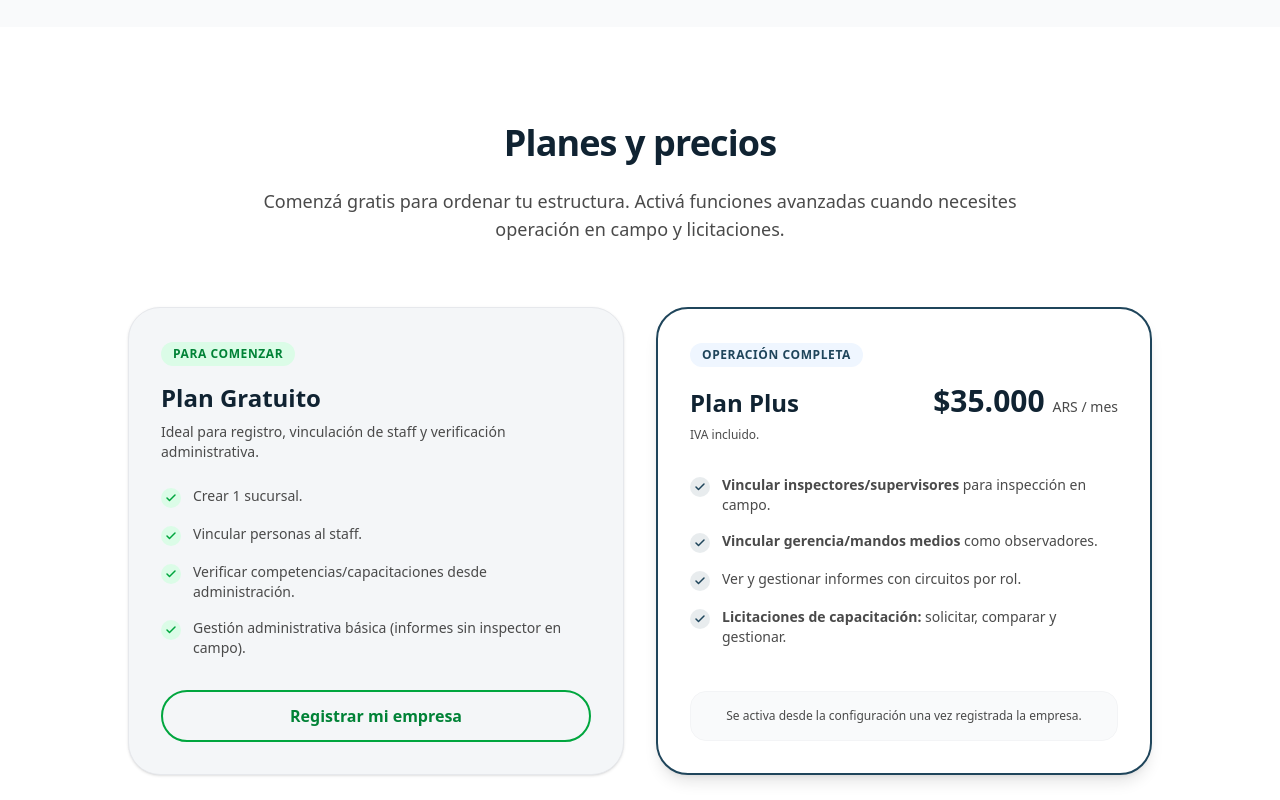
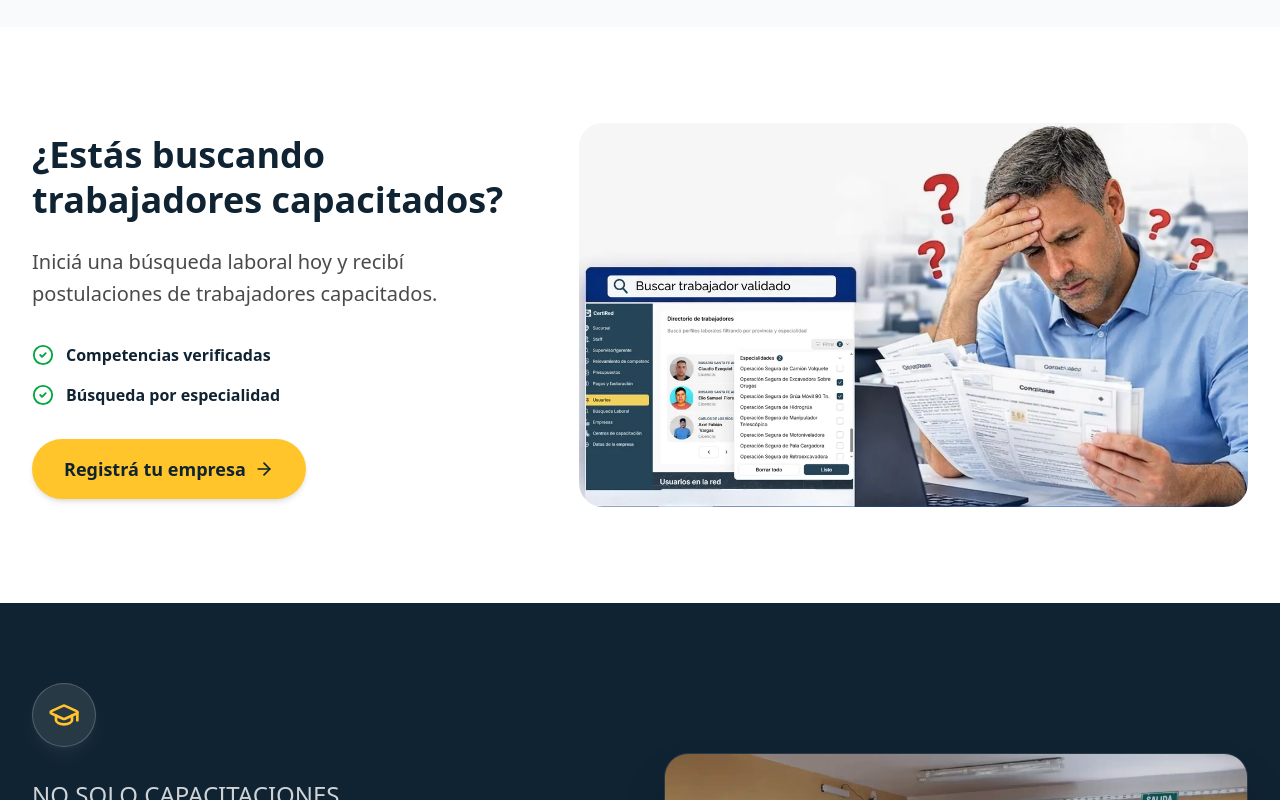
Before and after one commit to lbozzolo/perfil-360, a Next.js app: page /empresas in a window 1280 px wide. Shown: the part 4140-4940 px from the top of the page. Built offline with nearby package versions, Linux system fonts and the light colour scheme; no server answers.

Commit message:
Actualiza componentes y agrega BusquedaLaboralEmpresas

```diff
--- /dev/null
+++ b/src/app/empresas/components/BusquedaLaboralEmpresas.tsx
@@ -0,0 +1,59 @@
+'use client';
+
+import Image from 'next/image';
+import { CheckCircle2, ArrowRight } from 'lucide-react';
+
+const registroUrl = process.env.NEXT_PUBLIC_REGISTRO_URL || 'https://registro.perfil360.com.ar';
+
+export default function BusquedaLaboralEmpresas() {
+  return (
+    <section className="py-24 bg-white">
+      <div className="max-w-7xl mx-auto px-4 md:px-8">
+        <div className="flex flex-col lg:flex-row items-center gap-12 lg:gap-16">
+
+          {/* Left Column - Text & CTA */}
+          <div className="flex-1 w-full">
+            <h2 className="text-3xl md:text-4xl font-bold text-deep-blue mb-6 leading-tight">
+              ¿Estás buscando trabajadores capacitados?
+            </h2>
+            <p className="text-lg md:text-xl text-text-gray mb-8 max-w-xl leading-relaxed">
+              Iniciá una búsqueda laboral hoy y recibí postulaciones de trabajadores capacitados.
+            </p>
+
+            <div className="space-y-4 mb-8">
+              <div className="flex items-center gap-3">
+                <CheckCircle2 size={22} className="text-green-600 shrink-0" />
+                <span className="text-deep-blue font-semibold">Competencias verificadas</span>
+              </div>
+              <div className="flex items-center gap-3">
+                <CheckCircle2 size={22} className="text-green-600 shrink-0" />
+                <span className="text-deep-blue font-semibold">Búsqueda por especialidad</span>
+              </div>
+            </div>
+
+            <a
+              href={registroUrl}
+              target="_blank"
+              rel="noopener noreferrer"
+              className="inline-flex items-center justify-center gap-2 px-8 py-4 bg-360-yellow text-deep-blue font-bold rounded-full hover:bg-deep-blue hover:text-white transition-all shadow-md hover:shadow-lg text-lg transform hover:-translate-y-0.5"
+            >
+              Registrá tu empresa <ArrowRight size={20} />
+            </a>
+          </div>
+
+          {/* Right Column - Image */}
+          <div className="w-full lg:w-[55%]">
+            <Image
+              src="/images/buscar-trabajador.webp"
+              alt="Búsqueda de trabajadores capacitados - Plataforma Certired"
+              width={800}
+              height={800}
+              className="w-full h-auto rounded-2xl"
+            />
+          </div>
+
+        </div>
+      </div>
+    </section>
+  );
+}
--- a/src/app/empresas/components/FAQEmpresas.tsx
+++ b/src/app/empresas/components/FAQEmpresas.tsx
@@ -24,7 +24,7 @@ export default function FAQEmpresas() {
   ];
 
   return (
-    <section className="py-20 bg-white">
+    <section className="py-2 bg-white">
       <div className="max-w-4xl mx-auto px-4 md:px-8">
         <h2 className="text-3xl font-bold text-deep-blue mb-12 text-center">Preguntas Frecuentes</h2>
 
--- a/src/app/empresas/components/PlansEmpresas.tsx
+++ b/src/app/empresas/components/PlansEmpresas.tsx
@@ -1,7 +1,7 @@
 'use client';
 
 import { Check } from 'lucide-react';
-const registroUrl = process.env.NEXT_PUBLIC_REGISTRO_URL || 'https://registro.perfil360.com.ar';
+const registroUrl = process.env.NEXT_PUBLIC_REGISTRO_URL || 'https://registro.certired.com.ar';
 
 export default function PlansEmpresas() {
   return (
--- a/src/app/empresas/page.tsx
+++ b/src/app/empresas/page.tsx
@@ -5,6 +5,7 @@ import TargetAudienceEmpresas from "./components/TargetAudienceEmpresas";
 import BenefitsEmpresas from "./components/BenefitsEmpresas";
 import HowItWorksEmpresas from "./components/HowItWorksEmpresas";
 import RolesEmpresas from "./components/RolesEmpresas";
+import BusquedaLaboralEmpresas from "./components/BusquedaLaboralEmpresas";
 import PlansEmpresas from "./components/PlansEmpresas";
 import ProfessionalFormationEmpresas from "./components/ProfessionalFormationEmpresas";
 import FAQEmpresas from "./components/FAQEmpresas";
@@ -20,8 +21,9 @@ export default function EmpresasPage() {
         <BenefitsEmpresas />
         <HowItWorksEmpresas />
         <RolesEmpresas />
+        <BusquedaLaboralEmpresas />
+        <ProfessionalFormationEmpresas />
         <PlansEmpresas />
-        <ProfessionalFormationEmpresas />
         <FAQEmpresas />
       </main>
 
```
Also changed, not shown: public/images/buscar-trabajador.webp (added).
